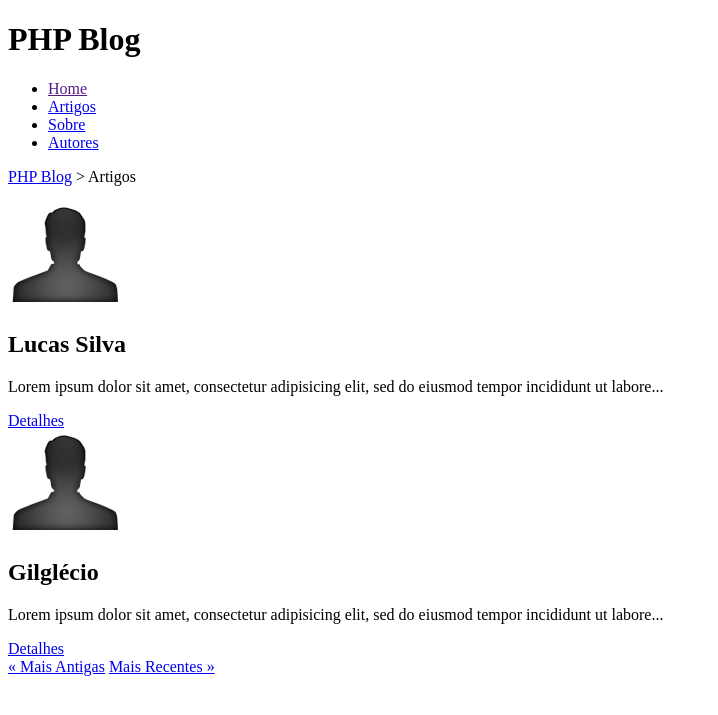
After one commit to rafaelpazsp/php-blog, a PHP site: page /php-blog/autores in a window 1280 px wide. The commit adds this page. Shown: the top 715 px of the page, without its empty margins (0-718 px from the left). Run offline with PHP 8.4, Linux system fonts and the light colour scheme; some libraries are stand-ins or nearby versions.

Commit message:
Query string com PHP estrutural

```diff
--- /dev/null
+++ b/config.php
@@ -0,0 +1,2 @@
+<?php
+	define('BASE', 'http://localhost/php-blog/');
--- /dev/null
+++ b/inc/footer.php
@@ -0,0 +1,2 @@
+	</body>
+</html>
--- /dev/null
+++ b/inc/header.php
@@ -0,0 +1,23 @@
+<?php
+	include_once "config.php";
+?>
+<!DOCTYPE html>
+<html>
+	<head>
+		<title>PHP Blog v1.0</title>
+		<meta charset="utf-8">
+		<base href="<?php echo BASE;?>" />
+	</head>
+
+	<body>
+		<header>
+		<h1>PHP Blog</h1>
+		</header>
+		<nav>
+			<ul>
+				<li><a href="">Home</a></li>
+				<li><a href="artigos">Artigos</a></li>
+				<li><a href="sobre">Sobre</a></li>
+				<li><a href="autores">Autores</a></li>
+			</ul>
+		</nav>
--- /dev/null
+++ b/index.php
@@ -0,0 +1,23 @@
+<?php
+	include_once "inc/header.php";
+
+	$url = (isset($_GET['url'])) ? strip_tags(htmlentities($_GET['url'], ENT_QUOTES)) : 'home';
+	$exp = explode('/', $url);
+
+	/*
+		/ --> home
+		/artigo/id --> single
+		/sobre -> sobre (obvio)
+		/artigos -> todos os posts
+		/autores -> perfis dos autores
+	*/
+	$permitidas = ['home', 'artigo', 'sobre', 'artigos', 'autores', 'perfil', '404'];
+
+	if(in_array($exp[0], $permitidas) && file_exists("pages/".$exp[0].'.php')){
+		include_once "pages/".$exp[0].'.php';
+	}else{
+		echo '404';
+	}
+
+	include_once "inc/footer.php";
+?>
--- /dev/null
+++ b/pages/autores.php
@@ -0,0 +1,26 @@
+<p><a href="/">PHP Blog</a> > Artigos</p>
+
+<section>
+	<div>
+		<div><img src="images/default.jpg" /></div>
+		<h2>Lucas Silva</h2>
+		<p>Lorem ipsum dolor sit amet, consectetur adipisicing elit, sed do eiusmod
+		tempor incididunt ut labore...</p>
+
+		<a href="perfil/1">Detalhes</a>
+	</div>
+
+	<div>
+		<div><img src="images/default.jpg" /></div>
+		<h2>Gilglécio</h2>
+		<p>Lorem ipsum dolor sit amet, consectetur adipisicing elit, sed do eiusmod
+		tempor incididunt ut labore...</p>
+
+		<a href="perfil/2">Detalhes</a>
+	</div>
+</section>
+
+<section>
+	<a href="#">&laquo; Mais Antigas</a>
+	<a href="#">Mais Recentes &raquo;</a>
+</section>
```
Also changed, not shown: articles/postagem-dois.html (deleted, +0 -21 lines), articles/postagem-quatro.html (deleted, +0 -19 lines), articles/postagem-tres.html (deleted, +0 -23 lines), articles/postagem-um.html (deleted, +0 -51 lines), index.html (deleted, +0 -45 lines), pages/artigo.php (added, +39 -0 lines), pages/artigos.php (added, +25 -0 lines), pages/home.php (added, +24 -0 lines), pages/perfil.php (renamed from authors/gilglecio-santos.html, +1 -14 lines), pages/sobre.php (added, +13 -0 lines), .htaccess (added).
